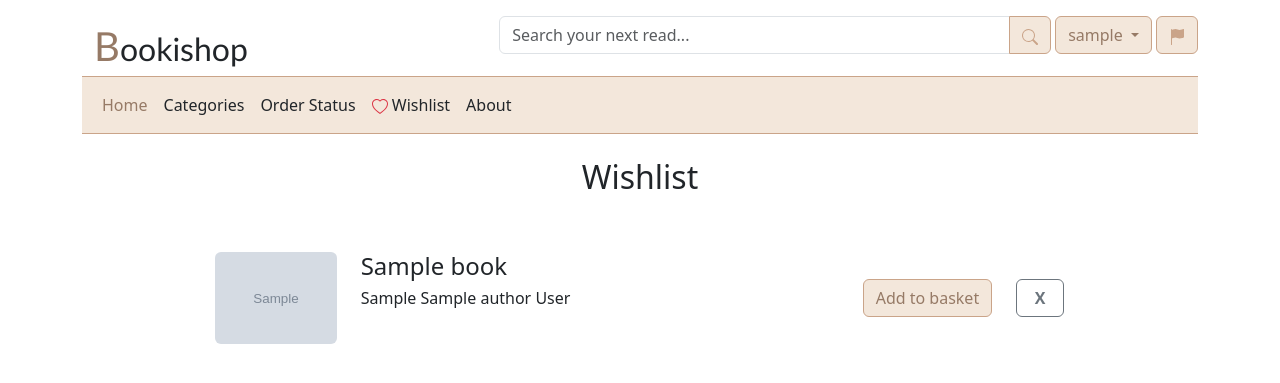
After one commit to marketulinek/bookishop, a Django app: page /en/accounts/wishlist/ in a window 1280 px wide. The commit adds this page. Shown: the top 383 px of the page. Run offline with Django 4.2, Linux system fonts and the light colour scheme; a user stored in the database is signed in; tables that the repository leaves empty hold one stand-in row (values such as "Sample post"); grey boxes marked "Sample" are stand-in pictures; some libraries are stand-ins or nearby versions.

Commit message:
Add wishlist page

```diff
--- a/accounts/urls.py
+++ b/accounts/urls.py
@@ -1,9 +1,10 @@
 from django.urls import path
 
-from .views import SignupPageView, add_to_wishlist
+from .views import SignupPageView, WishlistListView, add_to_wishlist
 
 urlpatterns = [
     path('signup/', SignupPageView.as_view(), name='signup'),
 
+    path('wishlist/', WishlistListView.as_view(), name='wishlist'),
     path('wishlist/add/<slug:slug>/', add_to_wishlist, name='add_to_wishlist'),
 ]
--- a/accounts/views.py
+++ b/accounts/views.py
@@ -1,10 +1,11 @@
 import json
 
+from django.contrib.auth.mixins import LoginRequiredMixin
 from django.db.utils import IntegrityError
 from django.http import HttpResponse
 from django.urls import reverse_lazy
 from django.utils.translation import gettext as _
-from django.views import generic
+from django.views.generic import ListView, CreateView
 from django.views.decorators.http import require_http_methods
 
 from .forms import CustomUserCreationForm
@@ -12,10 +13,19 @@ from .models import Wishlist
 from books.models import Book
 
 
-class SignupPageView(generic.CreateView):
+class SignupPageView(CreateView):
     form_class = CustomUserCreationForm
     success_url = reverse_lazy('login')
     template_name = 'registration/signup.html'
+
+
+class WishlistListView(LoginRequiredMixin, ListView):
+    context_object_name = 'wishlist'
+    template_name = 'wishlist.html'
+
+    def get_queryset(self):
+        wishlist = Wishlist.objects.filter(user=self.request.user)
+        return wishlist.select_related('book').select_related('book__author').select_related('book__bookinventory')
 
 
 @require_http_methods(['POST'])
--- a/static/css/base.css
+++ b/static/css/base.css
@@ -25,6 +25,9 @@ mark, .background-book {
 }
 .btn-switch-lang:after {
     content: none;
+}
+.btn-delete {
+    width: 48px;
 }
 .link-outline-book:hover {
     background-color: rgb(243, 231, 219);
@@ -76,3 +79,10 @@ mark, .background-book {
     margin-top: 50px;
     color: rgb(150, 122, 102);
 }
+.no-book-cover-mini {
+    height: 100px;
+    background-color: rgba(243, 231, 219, 0.3);
+}
+.no-book-cover-mini svg {
+    color: rgb(150, 122, 102);
+}
--- a/templates/_base.html
+++ b/templates/_base.html
@@ -64,7 +64,14 @@
                 <li class="nav-item"><a href="{% url 'home' %}" class="nav-link link-dark px-2 active" aria-current="page">{% translate 'Home' %}</a></li>
                 <li class="nav-item"><a href="{% url 'category_list' %}" class="nav-link link-dark px-2">{% translate 'Categories' %}</a></li>
                 <li class="nav-item"><a href="#" class="nav-link link-dark px-2">{% translate 'Order Status' %}</a></li>
-                <li class="nav-item"><a href="#" class="nav-link link-dark px-2">{% translate 'Wishlist' %}</a></li>
+                <li class="nav-item">
+                    <a href="{% url 'wishlist' %}" class="nav-link link-dark px-2">
+                        <svg xmlns="http://www.w3.org/2000/svg" width="16" height="16" fill="currentColor" class="bi bi-heart text-danger" viewBox="0 0 16 16">
+                          <path d="m8 2.748-.717-.737C5.6.281 2.514.878 1.4 3.053c-.523 1.023-.641 2.5.314 4.385.92 1.815 2.834 3.989 6.286 6.357 3.452-2.368 5.365-4.542 6.286-6.357.955-1.886.838-3.362.314-4.385C13.486.878 10.4.28 8.717 2.01zM8 15C-7.333 4.868 3.279-3.04 7.824 1.143q.09.083.176.171a3 3 0 0 1 .176-.17C12.72-3.042 23.333 4.867 8 15"/>
+                        </svg>
+                        {% translate 'Wishlist' %}
+                    </a>
+                </li>
                 <li class="nav-item"><a href="#" class="nav-link link-dark px-2">{% translate 'About' %}</a></li>
             </ul>
         </div>
--- /dev/null
+++ b/templates/wishlist.html
@@ -0,0 +1,51 @@
+{% extends '_base.html' %}
+{% load static %}
+{% load i18n %}
+
+{% block content %}
+<h2 class="mb-5 text-center">{% translate 'Wishlist' %}</h2>
+
+<div class="container">
+  <div class="row justify-content-md-center">
+    <div class="col col-xl-10 col-xxl-8">
+        <ul class="list-group list-group-flush">
+            {% for item in wishlist %}
+            <li class="list-group-item">
+                <div class="container">
+                  <div class="row justify-content-md-center">
+                    <div class="col-sm-2 d-none d-md-block">
+                        {% if item.book.cover %}
+                        <img src="{{ item.book.cover.url }}" class="img-fluid rounded mx-auto" alt="{{ item.book.title }}">
+                        {% else %}
+                        <div class="no-book-cover-mini rounded text-decoration-none text-reset text-center">
+                            <svg xmlns="http://www.w3.org/2000/svg" width="50" height="50" fill="currentColor" class="bi bi-book mt-2" viewBox="0 0 16 16">
+                                <path d="M1 2.828c.885-.37 2.154-.769 3.388-.893 1.33-.134 2.458.063 3.112.752v9.746c-.935-.53-2.12-.603-3.213-.493-1.18.12-2.37.461-3.287.811V2.828zm7.5-.141c.654-.689 1.782-.886 3.112-.752 1.234.124 2.503.523 3.388.893v9.923c-.918-.35-2.107-.692-3.287-.81-1.094-.111-2.278-.039-3.213.492V2.687zM8 1.783C7.015.936 5.587.81 4.287.94c-1.514.153-3.042.672-3.994 1.105A.5.5 0 0 0 0 2.5v11a.5.5 0 0 0 .707.455c.882-.4 2.303-.881 3.68-1.02 1.409-.142 2.59.087 3.223.877a.5.5 0 0 0 .78 0c.633-.79 1.814-1.019 3.222-.877 1.378.139 2.8.62 3.681 1.02A.5.5 0 0 0 16 13.5v-11a.5.5 0 0 0-.293-.455c-.952-.433-2.48-.952-3.994-1.105C10.413.809 8.985.936 8 1.783z"/>
+                            </svg>
+                            <p class="text-decoration-none color-book fs-6 mt-2">Bookishop</p>
+                        </div>
+                        {% endif %}
+                    </div>
+                    <div class="col-sm">
+                        <h4>{{ item.book.title }}</h4>
+                        <h6>{{ item.book.author }}</h6>
+                    </div>
+                    <div class="col-sm-2 col-md-3 align-self-center d-flex justify-content-end">
+                        {% include '_components/btn_add_to_basket.html' with book=item.book %}
+                    </div>
+                    <div class="col-sm-1 align-self-center">
+                        <form hx-post="#" class="d-grid">
+                            {% csrf_token %}
+                            <button class="btn btn-outline-secondary btn-delete fw-bold">X</button>
+                        </form>
+                    </div>
+                  </div>
+                </div>
+            </li>
+            {% endfor %}
+        </ul>
+    </div>
+  </div>
+</div>
+
+
+{% endblock content %}
```
